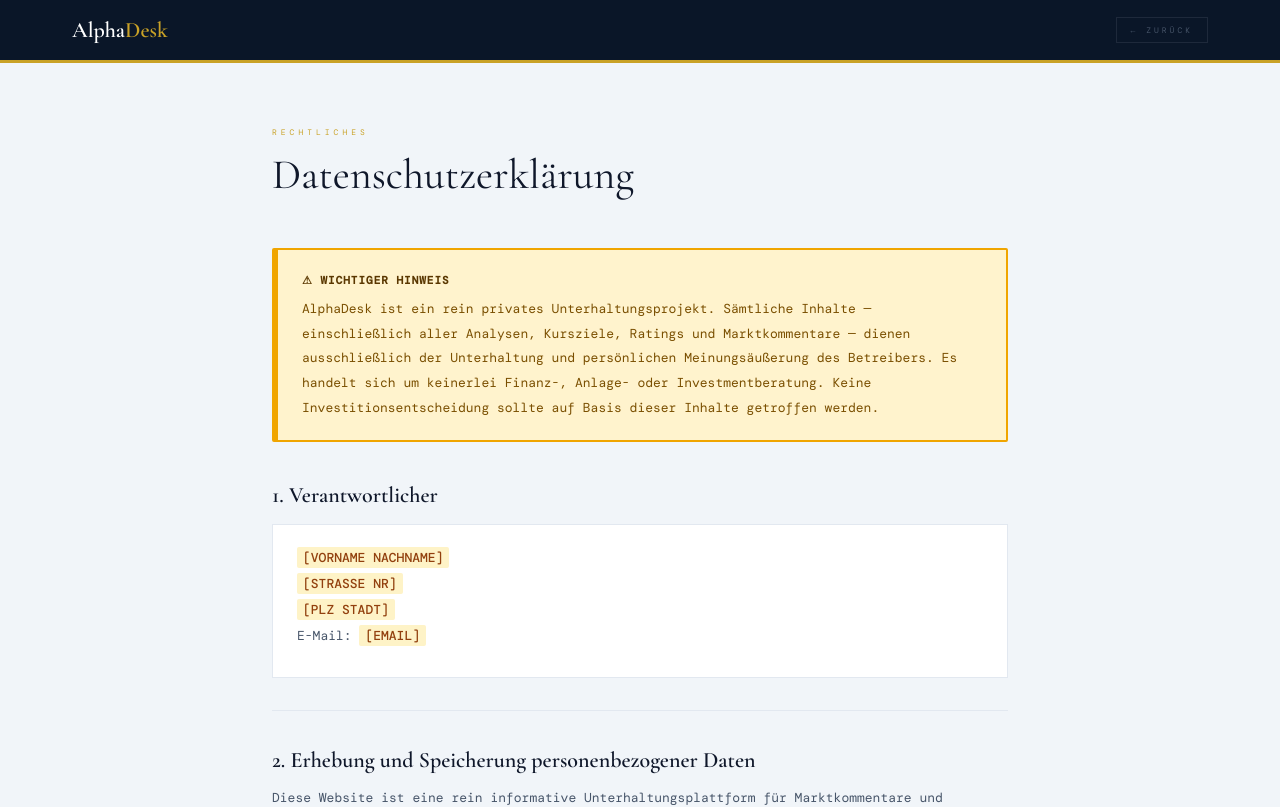
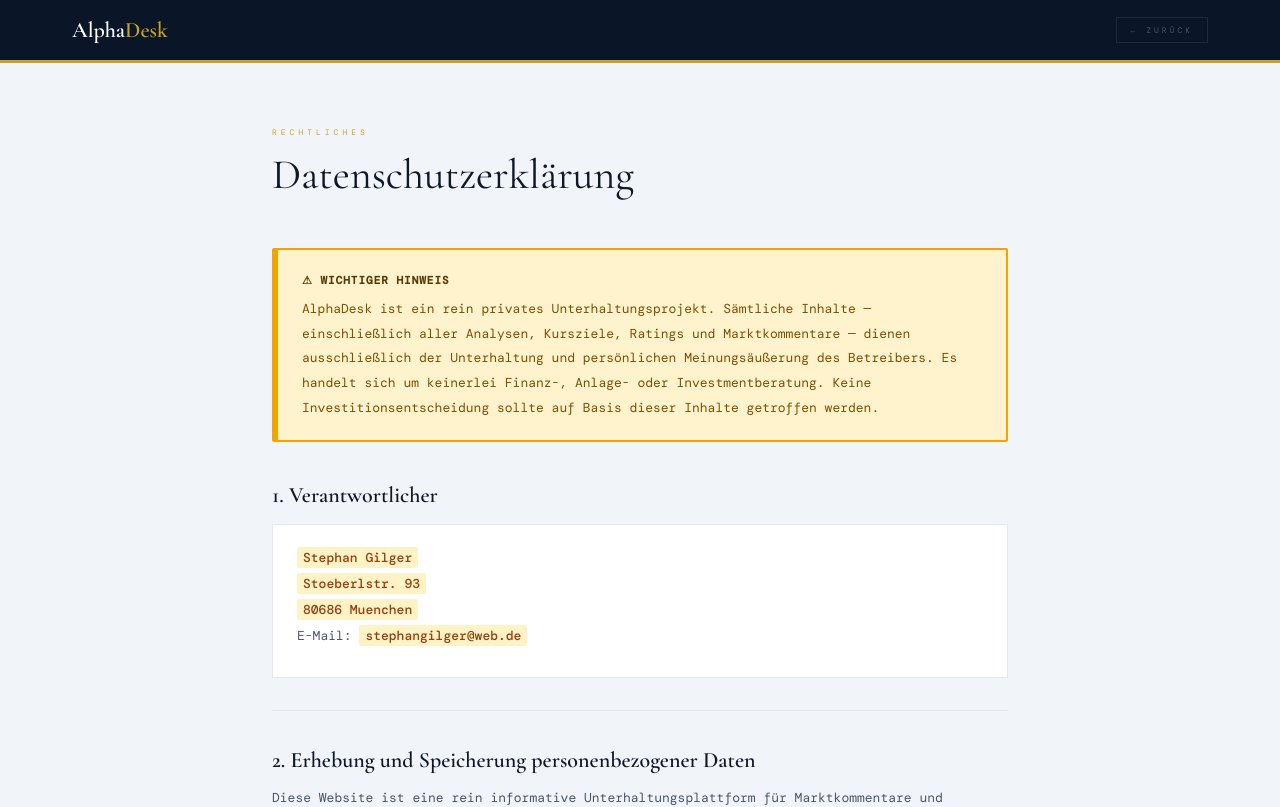
Before and after one commit to john261/alpha-desk, a Next.js app: page /datenschutz in a window 1280 px wide. Shown: the top 807 px of the page. Built offline with nearby package versions, Linux system fonts and the light colour scheme; a web font is replaced by a local one.

Commit message:
Update page.tsx

```diff
--- a/app/datenschutz/page.tsx
+++ b/app/datenschutz/page.tsx
@@ -68,10 +68,10 @@ export default function DatenschutzPage() {
         <h2>1. Verantwortlicher</h2>
         <div className="info-box">
           <p>
-            <span className="placeholder">[VORNAME NACHNAME]</span><br />
-            <span className="placeholder">[STRASSE NR]</span><br />
-            <span className="placeholder">[PLZ STADT]</span><br />
-            E-Mail: <span className="placeholder">[EMAIL]</span>
+            <span className="placeholder">Stephan Gilger</span><br />
+            <span className="placeholder">Stoeberlstr. 93</span><br />
+            <span className="placeholder">80686 Muenchen</span><br />
+            E-Mail: <span className="placeholder">stephangilger@web.de</span>
           </p>
         </div>
 
```
